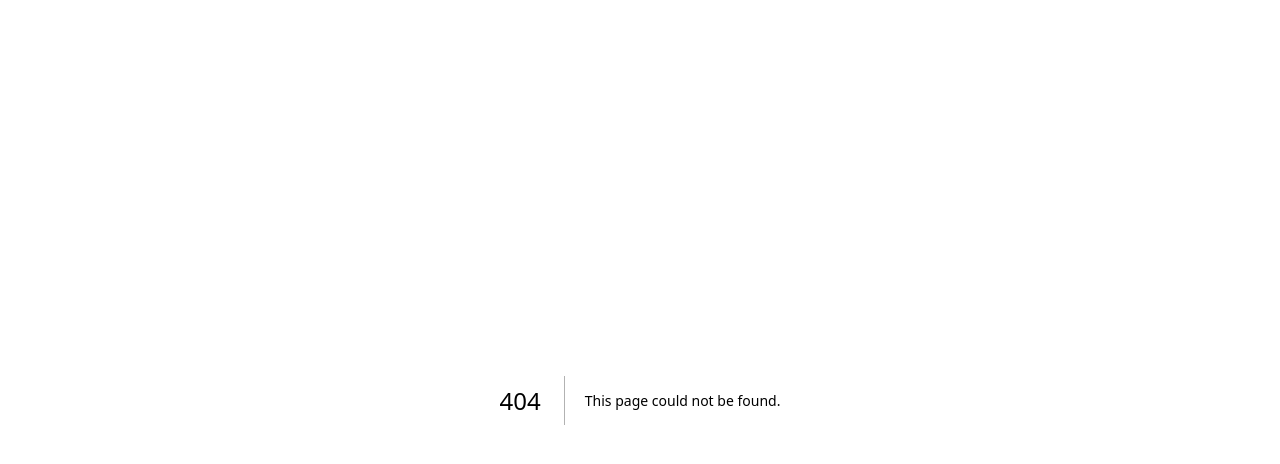
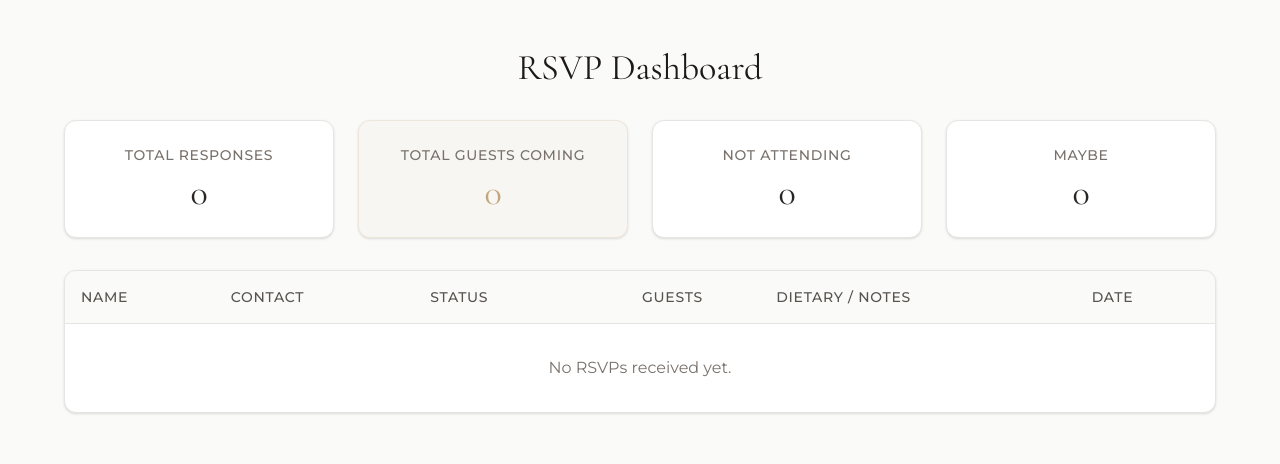
Before and after one commit to pvragul/wedding-invitation, a Next.js app: page /admin in a window 1280 px wide. Before the commit this address had no page. Shown: the top 464 px of the page. Built offline with nearby package versions, Linux system fonts and the light colour scheme.

Commit message:
feat: add admin RSVP dashboard and interactive wedding countdown component

```diff
--- /dev/null
+++ b/src/app/admin/page.tsx
@@ -0,0 +1,138 @@
+import { promises as fs } from "fs";
+import path from "path";
+import { CheckCircle2, XCircle, HelpCircle } from "lucide-react";
+
+export const dynamic = "force-dynamic";
+
+export default async function AdminRSVPs() {
+  let rsvps: any[] = [];
+
+  try {
+    const dataDir = path.join(process.cwd(), "data");
+    const filePath = path.join(dataDir, "rsvps.json");
+    const fileData = await fs.readFile(filePath, "utf-8");
+    rsvps = JSON.parse(fileData);
+  } catch {
+    // If it fails to read from cwd, try /tmp fallback
+    try {
+      const fallbackPath = path.join("/tmp", "wedding-data", "rsvps.json");
+      const fileData = await fs.readFile(fallbackPath, "utf-8");
+      rsvps = JSON.parse(fileData);
+    } catch {
+      rsvps = [];
+    }
+  }
+
+  // Sort by newest first
+  rsvps.sort((a, b) => new Date(b.createdAt).getTime() - new Date(a.createdAt).getTime());
+
+  const totalRSVPs = rsvps.length;
+  const attending = rsvps.filter((r) => r.attendance === "yes");
+  const totalGuests = attending.reduce((acc, r) => acc + (r.guestsCount || 1), 0);
+  const notAttending = rsvps.filter((r) => r.attendance === "no").length;
+  const maybeAttending = rsvps.filter((r) => r.attendance === "maybe").length;
+
+  return (
+    <div className="min-h-screen bg-stone-50 py-12 px-4 sm:px-6 lg:px-8 font-sans">
+      <div className="max-w-6xl mx-auto">
+        <h1 className="text-4xl font-serif text-stone-900 mb-8 text-center">RSVP Dashboard</h1>
+
+        {/* Stats Row */}
+        <div className="grid grid-cols-1 md:grid-cols-4 gap-6 mb-8">
+          <StatCard title="Total Responses" value={totalRSVPs} />
+          <StatCard title="Total Guests Coming" value={totalGuests} highlight />
+          <StatCard title="Not Attending" value={notAttending} />
+          <StatCard title="Maybe" value={maybeAttending} />
+        </div>
+
+        {/* Table */}
+        <div className="bg-white shadow-sm rounded-xl border border-stone-200 overflow-hidden">
+          <div className="overflow-x-auto">
+            <table className="w-full text-left border-collapse">
+              <thead>
+                <tr className="bg-stone-100/50 border-b border-stone-200 text-stone-600 text-sm uppercase tracking-wider">
+                  <th className="p-4 font-medium">Name</th>
+                  <th className="p-4 font-medium">Contact</th>
+                  <th className="p-4 font-medium">Status</th>
+                  <th className="p-4 font-medium text-center">Guests</th>
+                  <th className="p-4 font-medium">Dietary / Notes</th>
+                  <th className="p-4 font-medium">Date</th>
+                </tr>
+              </thead>
+              <tbody className="divide-y divide-stone-100">
+                {rsvps.length === 0 ? (
+                  <tr>
+                    <td colSpan={6} className="p-8 text-center text-stone-500">
+                      No RSVPs received yet.
+                    </td>
+                  </tr>
+                ) : (
+                  rsvps.map((rsvp) => (
+                    <tr key={rsvp.id} className="hover:bg-stone-50 transition-colors">
+                      <td className="p-4 font-medium text-stone-900">{rsvp.name}</td>
+                      <td className="p-4 text-stone-600 text-sm">
+                        <div>{rsvp.phone}</div>
+                        <div className="text-stone-400">{rsvp.email || "-"}</div>
+                      </td>
+                      <td className="p-4">
+                        <StatusBadge status={rsvp.attendance} />
+                      </td>
+                      <td className="p-4 text-center font-medium text-stone-700">
+                        {rsvp.attendance === "yes" ? rsvp.guestsCount || 1 : "-"}
+                      </td>
+                      <td className="p-4 text-sm text-stone-600 max-w-xs">
+                        {rsvp.dietary && (
+                          <div className="mb-1"><span className="font-semibold">Diet:</span> {rsvp.dietary}</div>
+                        )}
+                        {rsvp.song && (
+                          <div className="italic text-stone-500">"{rsvp.song}"</div>
+                        )}
+                      </td>
+                      <td className="p-4 text-xs text-stone-400">
+                        {new Date(rsvp.createdAt).toLocaleDateString()}
+                      </td>
+                    </tr>
+                  ))
+                )}
+              </tbody>
+            </table>
+          </div>
+        </div>
+      </div>
+    </div>
+  );
+}
+
+function StatCard({ title, value, highlight = false }: { title: string; value: number; highlight?: boolean }) {
+  return (
+    <div className={`p-6 rounded-xl border ${highlight ? "bg-primary/5 border-primary/20" : "bg-white border-stone-200"} shadow-sm flex flex-col items-center text-center`}>
+      <span className="text-sm font-medium text-stone-500 uppercase tracking-wider mb-2">{title}</span>
+      <span className={`text-4xl font-serif ${highlight ? "text-primary" : "text-stone-800"}`}>{value}</span>
+    </div>
+  );
+}
+
+function StatusBadge({ status }: { status: string }) {
+  if (status === "yes") {
+    return (
+      <span className="inline-flex items-center px-2.5 py-1 rounded-full text-xs font-medium bg-green-100 text-green-800">
+        <CheckCircle2 className="w-3 h-3 mr-1" />
+        Coming
+      </span>
+    );
+  }
+  if (status === "no") {
+    return (
+      <span className="inline-flex items-center px-2.5 py-1 rounded-full text-xs font-medium bg-red-100 text-red-800">
+        <XCircle className="w-3 h-3 mr-1" />
+        Not Coming
+      </span>
+    );
+  }
+  return (
+    <span className="inline-flex items-center px-2.5 py-1 rounded-full text-xs font-medium bg-amber-100 text-amber-800">
+      <HelpCircle className="w-3 h-3 mr-1" />
+      Maybe
+    </span>
+  );
+}
--- a/src/components/Countdown.tsx
+++ b/src/components/Countdown.tsx
@@ -51,7 +51,7 @@ export default function Countdown({ targetDate }: { targetDate: Date }) {
         <TimeUnit value={timeLeft.seconds} label={t("secs")} lang={lang} />
       </motion.div>
 
-      <div className="flex flex-col sm:flex-row gap-4 items-center md:w-2/3">
+      <div className="flex flex-col sm:flex-row gap-4 items-center w-full px-4 mx-auto">
         <motion.a
           href={googleCalendarUrl}
           target="_blank"
@@ -59,10 +59,10 @@ export default function Countdown({ targetDate }: { targetDate: Date }) {
           initial={{ opacity: 0, scale: 0.9 }}
           animate={{ opacity: 1, scale: 1 }}
           transition={{ duration: 0.8, delay: 1.6 }}
-          className="flex items-center gap-2 px-6 py-3 bg-white/20 hover:bg-white/30 backdrop-blur-sm border border-white/40 text-white rounded-full transition-all shadow-sm font-medium"
+          className="flex grow w-full md:w-1/2 items-center justify-center gap-2 px-6 py-3 bg-white/20 hover:bg-white/30 backdrop-blur-sm border border-white/40 text-white rounded-full transition-all shadow-sm font-medium"
         >
-          <CalendarPlus className="w-5 h-5" />
-          <span className={lang === "ta" ? "text-sm tracking-wide" : "text-sm tracking-widest uppercase"}>
+          <CalendarPlus className="w-5 h-5 shrink-0" />
+          <span className={lang === "ta" ? "text-sm tracking-wide" : "text-sm tracking-widest uppercase truncate"}>
             {t("save_calendar")}
           </span>
         </motion.a>
@@ -73,12 +73,12 @@ export default function Countdown({ targetDate }: { targetDate: Date }) {
           initial={{ opacity: 0, scale: 0.9 }}
           animate={{ opacity: 1, scale: 1 }}
           transition={{ duration: 0.8, delay: 1.8 }}
-          className="flex items-center gap-2 px-6 py-3 bg-primary/80 hover:bg-primary backdrop-blur-sm border border-primary/50 text-white rounded-full transition-all shadow-sm font-medium"
+          className="flex grow w-full md:w-1/2 items-center justify-center gap-2 px-6 py-3 bg-primary/80 hover:bg-primary backdrop-blur-sm border border-primary/50 text-white rounded-full transition-all shadow-sm font-medium"
         >
-          <svg className="w-5 h-5" fill="none" viewBox="0 0 24 24" stroke="currentColor">
+          <svg className="w-5 h-5 shrink-0" fill="none" viewBox="0 0 24 24" stroke="currentColor">
             <path strokeLinecap="round" strokeLinejoin="round" strokeWidth={2} d="M4 16v1a3 3 0 003 3h10a3 3 0 003-3v-1m-4-4l-4 4m0 0l-4-4m4 4V4" />
           </svg>
-          <span className={lang === "ta" ? "text-sm tracking-wide" : "text-sm tracking-widest uppercase"}>
+          <span className={lang === "ta" ? "text-sm tracking-wide" : "text-sm tracking-widest uppercase truncate"}>
             {t("download_invitation")}
           </span>
         </motion.a>
```
